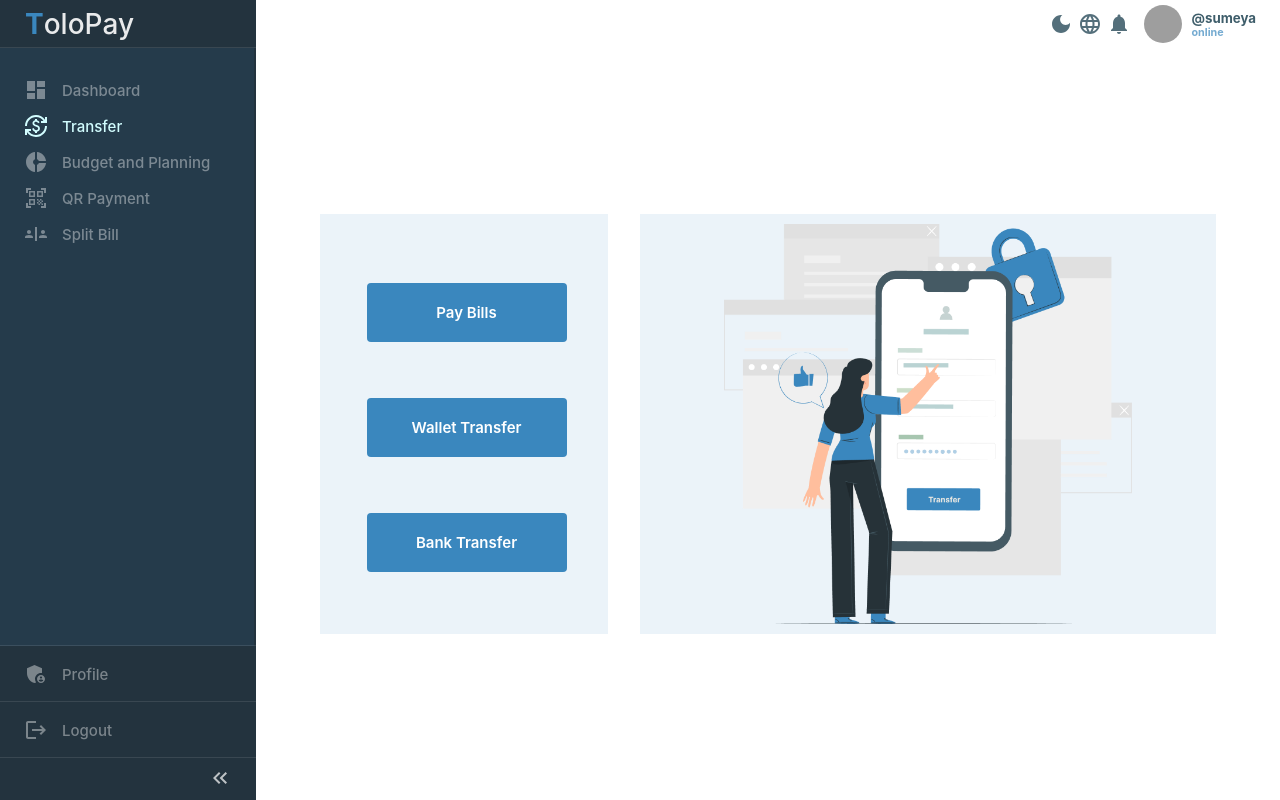
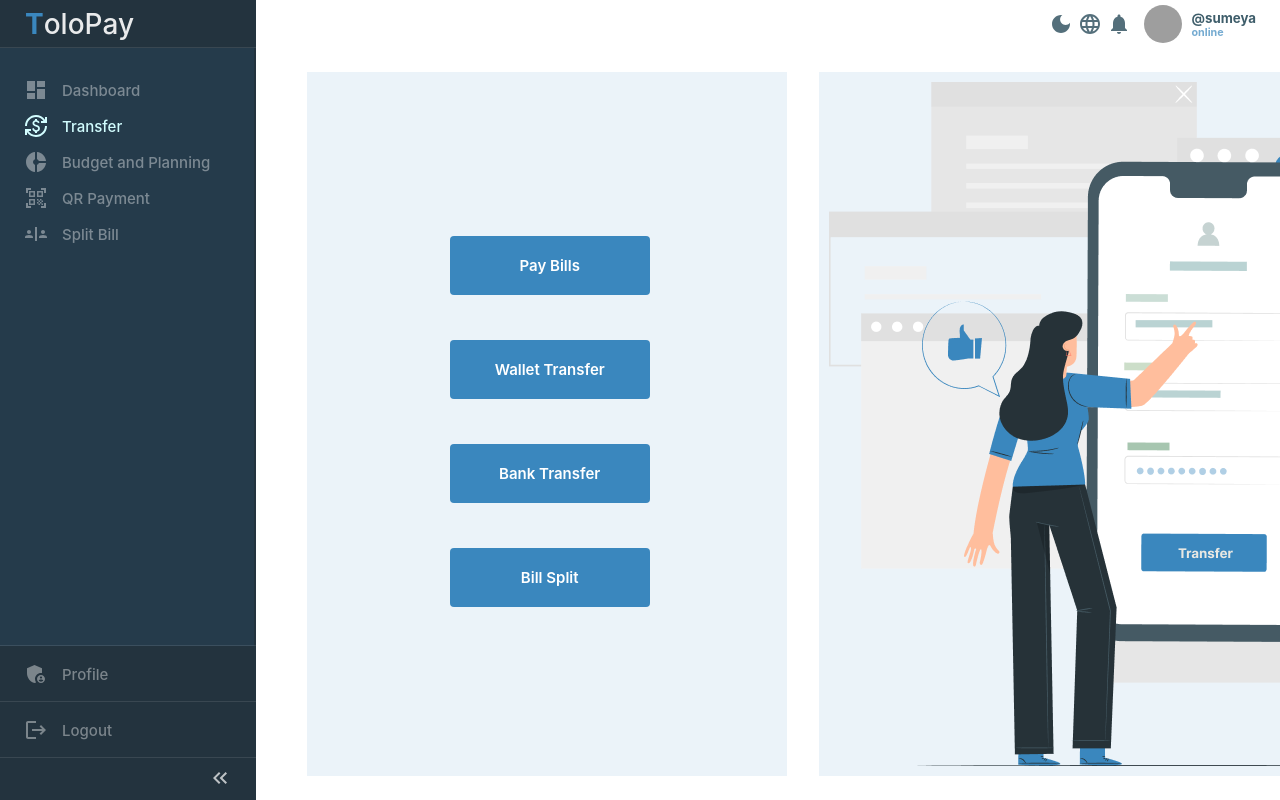
Before and after one commit to EchnoServe/tolo-pay, a React (Create React App) app in the folder tolopay/: page /transfer in a window 1280 px wide. Built offline with nearby package versions, Linux system fonts and the light colour scheme; grey boxes are pictures that could not be loaded.

Commit message:
added wallet to wallet

```diff
--- a/tolopay/src/Pages/transfer/Transfer.js
+++ b/tolopay/src/Pages/transfer/Transfer.js
@@ -1,9 +1,17 @@
 import React, { useState } from "react";
 import styled from "styled-components";
 import logo from '../../Assets/pana.png'
-
+import WalletToWallet from "../../Components/walletToWallet/WalletToWallet";
+//  import PayBills from "../../Components/paybills/PayBills";
 
 function Transfer() {
+   const [isPay, setIsPay] = useState(false);
+   const [isWallet, setIsWallet] = useState(false);
+   const [value, setValue] = useState("1")
+   const handleChange = (event: React.SyntheticEvent, newValue: string) => {
+    setValue(newValue)
+   }
+
 
 
 
@@ -19,14 +27,15 @@ function Transfer() {
             <div className='containImg'>
 
             <BtnWrapper>
-             <Button>Pay Bills</Button>
+             <Button  onClick={()=>setIsPay(!isPay)}>Pay Bills</Button>
                 </BtnWrapper>
             </div>
 
             <div className='containImg'>
 
             <BtnWrapper>
-             <Button>Wallet Transfer</Button>
+             <Button  onClick={()=>setIsWallet(!isWallet)}>Wallet Transfer</Button>
+
                 </BtnWrapper>
             </div>
 
@@ -37,14 +46,22 @@ function Transfer() {
                 </BtnWrapper>
             </div>
 
+            <div className='containImg'>
+
+           <BtnWrapper>
+            <Button>Bill Split</Button>
+               </BtnWrapper>
+           </div>
             </Profile>
 
           </ColumnOne1>
 
           <ColumnTwo1>
-             <Setting>
-             <img src={logo} alt="Logo" />
-             </Setting>
+          {isWallet ? <WalletToWallet/>  :<Setting >
+
+            <img src={logo} alt="Logo" />
+                </Setting> }
+
           </ColumnTwo1>
         </SectionOne>
       </SubContainer>
@@ -132,7 +149,7 @@ flex-direction:column;
   justify-content:center;
   align-items:center;
   height: 100%;
-  width: 18rem;
+  width: 30rem;
   background-color: rgba(58, 135, 190,0.1);
   color: #000;
   transition: 0.4s ease-in-out;
@@ -179,10 +196,6 @@ align-items: center;
   transition: 0.4s ease-in-out;
   color: #000;
 
-  img{
-    height: 400px
-  }
-
 
   @media screen and (min-width: 320px) and (max-width: 1080px) {
     height: max-content;
@@ -200,7 +213,7 @@ const BtnWrapper = styled.div`
  `;
 
 const Button = styled.button`
-margin-top: 16px;
+margin-top: 5px;
 border-radius: 4px;
 border: none;
 width: 200px;
```
